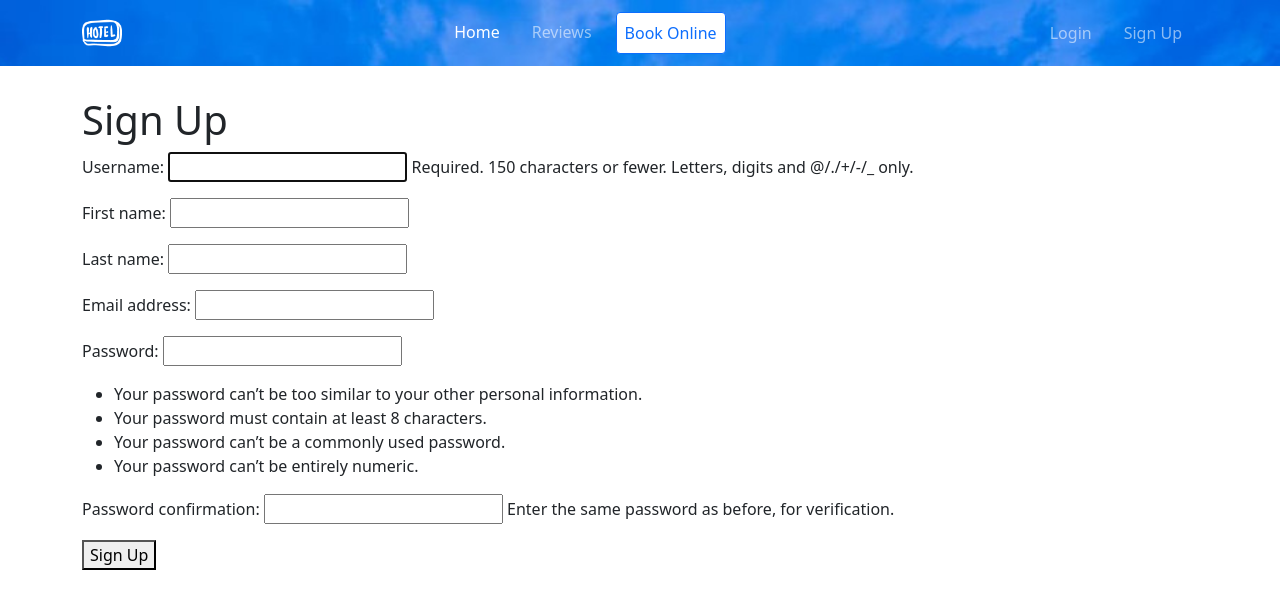
After one commit to DmitryArtamonov/DI-Hotel-project, a Django app: page /visitors/signup/ in a window 1280 px wide. The commit adds this page. Shown: the top 609 px of the page. Run offline with Django 4.2, Linux system fonts and the light colour scheme.

Commit message:
booking proccess finished, user identification added

```diff
--- a/DI_Hotel_project/settings.py
+++ b/DI_Hotel_project/settings.py
@@ -120,6 +120,10 @@ USE_TZ = True
 STATIC_URL = 'static/'
 MEDIA_URL = 'media/'
 MEDIA_ROOT = 'media'
+LOGIN_REDIRECT_URL = 'booking_url'
+LOGOUT_REDIRECT_URL = 'homepage_url'
+LOGIN_URL = 'login'
+
 
 # Default primary key field type
 # https://docs.djangoproject.com/en/4.2/ref/settings/#default-auto-field
--- a/templates/homepage.html
+++ b/templates/homepage.html
@@ -1,6 +1,7 @@
 {% extends 'base.html' %}
 
 {% block content %}
+
 
     <img src="media/main-image.jpg" class="img-fluid img-rounded w-100" alt="...">
 
@@ -17,8 +18,6 @@
         </h3>
 
     </div>
-
-
 
     <div class="container">
         <div class="row justify-content-between">
@@ -38,7 +37,7 @@
                             {% endwith %}
                         </p>
                         <h6 class="card-subtitle mb-2 text-muted">${{ category.price }} per night</h6>
-                        <a href="#" class="btn btn-primary">Go somewhere</a>
+                        <a href="{% url 'booking_url' %}" class="btn btn-primary">Book</a>
                     </div>
                 </div>
             </div>
--- a/templates/navbar.html
+++ b/templates/navbar.html
@@ -1,8 +1,8 @@
-<nav class="navbar navbar-expand-md navbar-dark bg-dark fixed-top">
+<nav class="navbar navbar-expand-md navbar-dark fixed-top" style="background-image: url('/media/navbar_background.jpg'); background-size: cover;">
   <div class="container">
-    <a class="navbar-brand d-md-none d-xs-block py-3" href="#">
-      <img src="/static_files/images/logos/beer_white.png" height="40" alt="Company Logo">
-    </a>
+    <div class="navbar-brand d-xs-block">
+      <img src="/media/logo.png" height="40" alt="Company Logo">
+    </div>
     <button class="navbar-toggler" type="button" data-bs-toggle="collapse" data-bs-target="#navbarNavDropdown" aria-controls="navbarNavDropdown" aria-expanded="false" aria-label="Toggle navigation">
       <span class="navbar-toggler-icon"></span>
     </button>
@@ -10,32 +10,39 @@
     <div class="collapse navbar-collapse" id="navbarNavDropdown">
       <ul class="navbar-nav mx-auto">
         <li class="nav-item">
-          <a class="nav-link mx-2 active" aria-current="page" href="#">Home</a>
+          <a class="nav-link mx-2 active" aria-current="page" href="{% url 'homepage_url' %}">Home</a>
         </li>
          <li class="nav-item">
-          <a class="nav-link mx-2" href="#">Locations</a>
+          <a class="nav-link mx-2" href="#">Reviews</a>
         </li>
         <li class="nav-item">
-          <a class="nav-link mx-2" href="#">Menus</a>
+          <a class="nav-link mx-2 btn rounded btn-outline-primary text-primary" style="background-color: white" href="{% url 'booking_url' %}">Book Online</a>
         </li>
-        <li class="nav-item">
-          <a class="nav-link mx-2" href="#">Catering</a>
-        </li>
-        <li class="nav-item">
-          <a class="nav-link mx-2" href="#">Reserve</a>
-        </li>
-        <li class="nav-item">
-          <a class="nav-link mx-2 btn rounded-0 btn-danger" href="#">Book Online</a>
-        </li>
+
       </ul>
 
         <ul class="navbar-nav">
+            {% if user.is_authenticated %}
                 <li class="nav-item">
-          <a class="nav-link mx-2" href="#">Login</a>
+                    <span class="nav-link mx-2" >Welcome, {{ user.username }}!</span>
                 </li>
                 <li class="nav-item">
-          <a class="nav-link mx-2" href="#">Sign Up</a>
+                    <a class="nav-link mx-2" href="{% url 'logout' %}">Logout</a>
                 </li>
+
+
+            {% else %}
+                <li class="nav-item">
+                    <a class="nav-link mx-2" href="{% url 'login' %}">Login</a>
+                </li>
+                <li class="nav-item">
+                    <a class="nav-link mx-2" href="{% url 'signup' %}">Sign Up</a>
+                </li>
+
+
+            {% endif %}
+
+
         </ul>
     </div>
   </div>
--- /dev/null
+++ b/templates/signup.html
@@ -0,0 +1,12 @@
+{% extends 'base.html' %}
+
+{% block content %}
+
+    <h1> Sign Up </h1>
+    <form method="post">
+        {%csrf_token%}
+        {{form.as_p}}
+        <button type="submit"> Sign Up </button>
+    </form>
+
+{% endblock content %}
--- a/visitors/forms.py
+++ b/visitors/forms.py
@@ -1,7 +1,28 @@
 from datetime import timedelta
 
 from django import forms
+from django.contrib.auth.forms import UserCreationForm, AuthenticationForm
 from django.utils import timezone
+
+from visitors.models import User
+
+
+class SignupForm(UserCreationForm):
+    class Meta:
+        model = User
+        fields =['username',
+                 'first_name',
+                 'last_name',
+                 'email',
+                 'password1',
+                 'password2']
+
+
+class LoginForm(AuthenticationForm):
+    class Meta:
+        model = User
+        fields = ['username', 'password']
+
 
 class bookingForm(forms.Form):
     check_in = forms.DateField(
@@ -11,9 +32,26 @@ class bookingForm(forms.Form):
                 'min': timezone.now().strftime('%Y-%m-%d'),
                 'max': (timezone.now() + timedelta(days=365)).strftime('%Y-%m-%d')
             }))
-    check_out = forms.DateField(widget=forms.DateInput(attrs={'type': 'date'}))
-    persons = forms.IntegerField(max_value=100)
-    rooms = forms.IntegerField(max_value=10)
+    check_out = forms.DateField(
+        widget=forms.DateInput(
+            attrs={
+                'type': 'date',
+                'min': (timezone.now() + timedelta(days=1)).strftime('%Y-%m-%d'),
+                'max': (timezone.now() + timedelta(days=395)).strftime('%Y-%m-%d')
+            }))
+    persons = forms.IntegerField(max_value=10, initial=2)
+
+
+
+    def __init__(self, *args, **kwargs):
+
+        user = kwargs.pop('user', None)
+        super().__init__(*args, **kwargs)
+        if user:
+            print('User:', user.current_booking_persons)
+            self.fields['persons'] = forms.IntegerField(max_value=10, initial=user.current_booking_persons)
+
+
 
     def clean_check_out(self):
         check_in = self.cleaned_data.get('check_in')
--- a/visitors/urls.py
+++ b/visitors/urls.py
@@ -1,7 +1,12 @@
+from django.contrib.auth.views import LoginView, LogoutView
 from django.urls import path
 from .views import *
 
 urlpatterns = [
     path('', homepage, name='homepage_url'),
-    path('booking/', booking, name='booking_url')
-    ]
+    path('booking/', booking, name='booking_url'),
+    path('visitors/login/', LoginView.as_view(template_name='visitors_login.html'), name='login'),
+    path('visitors/logout/', LogoutView.as_view(), name='logout'),
+    path('visitors/signup/', SignupView.as_view(), name='signup'),
+    path('booking_approve/', booking_approve, name='booking_approve')
+]
--- a/visitors/views.py
+++ b/visitors/views.py
@@ -1,6 +1,15 @@
-from django.shortcuts import render
-from .models import RoomCategory, Room, Booking
-from .forms import bookingForm
+from datetime import timedelta
+
+from django.shortcuts import render, redirect
+from django.urls import reverse_lazy
+from django.views.generic import CreateView
+
+
+from .models import RoomCategory, Room, Booking, User, Visitor
+from .forms import bookingForm, SignupForm
+
+
+
 
 def homepage(request):
     context = {'categories': RoomCategory.objects.all}
@@ -8,11 +17,15 @@ def homepage(request):
 
 
 def booking(request):
-    form = bookingForm()
+    form = bookingForm(user=request.user)
     available = []
+    booking_request = ()
+    if request.user.is_authenticated:
+        error = ''
+    else:
+        error = 'Please login to make bookings'
 
     if request.method == "POST":
-        print(request.POST)
 
         # search form handling
         if 'find_button' in request.POST:
@@ -21,9 +34,18 @@ def booking(request):
                 check_in = form.cleaned_data['check_in']
                 check_out = form.cleaned_data['check_out']
                 persons = form.cleaned_data['persons']
-                booking_rooms = form.cleaned_data['rooms']
 
-                # finding free rooms
+                cur_user = request.user
+                cur_user.current_booking_persons = persons
+                cur_user.current_booking_in = check_in
+                cur_user.current_booking_out = check_out
+                cur_user.save()
+
+                # Saving request data. It should be attached to 'booking' button.
+                # To get it with booking post request.
+                # booking_request = (check_in.isoformat(), check_out.isoformat(), persons)
+
+                # finding available rooms
                 for category in RoomCategory.objects.all():
                     rooms = Room.objects.filter(category=category)
                     available_rooms = len(rooms)
@@ -36,34 +58,103 @@ def booking(request):
                             available_rooms -= 1
                     if available_rooms > 0:
                         available.append({
-                            'category':category,
-                            'options': list(range(min(available_rooms, booking_rooms) + 1))
+                            'category': category,
+                            'options': list(range(available_rooms + 1)),
+                            'places': available_rooms * category.persons
                         })
+
+                # check enough places in available rooms
+                available_places = 0
+                for category in available:
+                    available_places += category['places']
+                if available_places < persons:
+                    error = 'Sorry, there are no free rooms for your request'
+
+
 
         # booking form handling
         elif 'booking_button' in request.POST:
-            print('booking')
+            # booking_data = request.POST['booking_button']
+            categories = RoomCategory.objects.all()
+            user = request.user
+            persons = user.current_booking_persons
+            check_in = user.current_booking_in
+            check_out = user.current_booking_out
 
-            categories = RoomCategory.objects.all()
+            # check capacity:
             places = 0
             for category in categories:
                 quantity = request.POST.get(f'quantity{category.id}')
+                if quantity:
+                    quantity = int(quantity)
+                else:
+                    quantity = 0
                 places += quantity * category.persons
+            if places < int(persons):
+                error = f'Not enough rooms to place {persons} persons. Add more rooms.'
 
-            # check capacity:
-            if places < persons:
-                pass
+            # create booking
+            else:
+                booking_data = []
+                nights = (check_out - check_in).days
+                booking = Booking(
+                    visitor=Visitor.objects.get(user=user),
+                    check_in=check_in,
+                    check_out=check_out,
+                )
+                booking.save()
+                for category in categories:
+                    quantity = request.POST.get(f'quantity{category.id}')
+                    if quantity:
+                        for _ in range(int(quantity)):
+                            for room in Room.objects.filter(category=category):
+                                if Booking.objects.filter(
+                                        rooms=room,
+                                        check_out__gt=check_in,
+                                        check_in__lt=check_out
+                                ):
+                                    continue
+
+                                print('room', room)
+                                booking.rooms.add(room)
+                                break
+
+                print('new booking:', booking.__dict__)
+                booking.save()
 
 
-            # Redirect or render a response
-            # return redirect('booking_success')  # Example: redirect to a success page
+                        # booking_data.append({'category': category,
+                        #                      'rooms': quantity,
+                        #                      'price': category.price * nights * quantity})
 
-
+                return redirect('booking_approve')
 
 
 
     context = {
         'form': form,
-        'available': available
-        }
+        'available': available,
+        'booking_request': booking_request,
+        'error': error
+    }
+    print ('request', request)
+    print('context', context)
     return render(request, 'booking.html', context)
+
+def booking_approve(request, **kwargs):
+    print (request)
+    print(kwargs)
+
+
+
+class SignupView(CreateView):
+    form_class = SignupForm
+    model = User
+    template_name = "signup.html"
+    success_url = reverse_lazy('login')
+
+    def form_valid(self, form):
+        response = super().form_valid(form)
+        Visitor.objects.create(user=self.object)
+
+        return response
```
Also changed, not shown: templates/booking.html (+27 -3 lines), templates/visitors_login.html (added, +12 -0 lines), visitors/models.py (+10 -5 lines), media/logo.png (added), media/navbar_background.jpg (added), visitors/migrations/0006_user_current_booking_persons.py (added), visitors/migrations/0007_user_current_booking_in_user_current_booking_out.py (added), visitors/migrations/0008_alter_booking_cost.py (added). Lines whose indentation alone changed are shown as unchanged.
